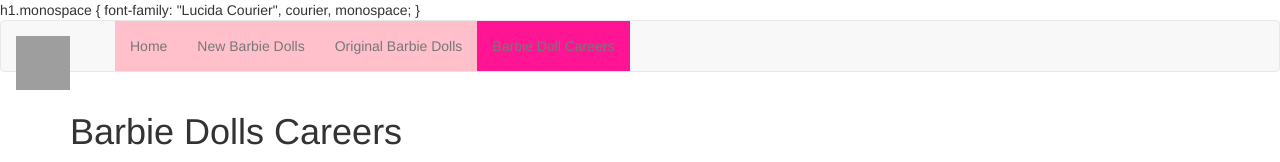
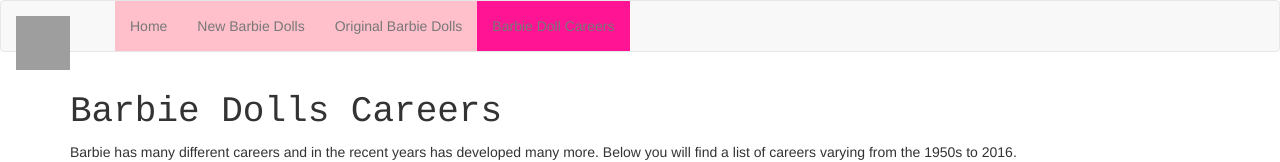
Before and after one commit to hunterel2021/MyRepository, a plain HTML site: page Barbie Dolls careers.html in a window 1280 px wide. Shown: the top 162 px of the page. Drawn offline with nearby package versions, Linux system fonts and the light colour scheme; grey boxes are pictures that could not be loaded.

Commit message:
Update Barbie Dolls careers.html

```diff
--- a/Barbie Dolls careers.html
+++ b/Barbie Dolls careers.html
@@ -2,11 +2,11 @@
 <html lang="en">
 <head>
 <title> Barbie Dolls </title>
-<stlye>
+<style>
   h1.monospace {
     font-family: "Lucida Courier", courier, monospace;
 }
-</stlye>
+</style>
   <meta charset="utf-8">
   <meta name="viewport" content="width=device-width, initial-scale=1">
   <link rel="stylesheet" href="http://maxcdn.bootstrapcdn.com/bootstrap/3.3.6/css/bootstrap.min.css">
```
